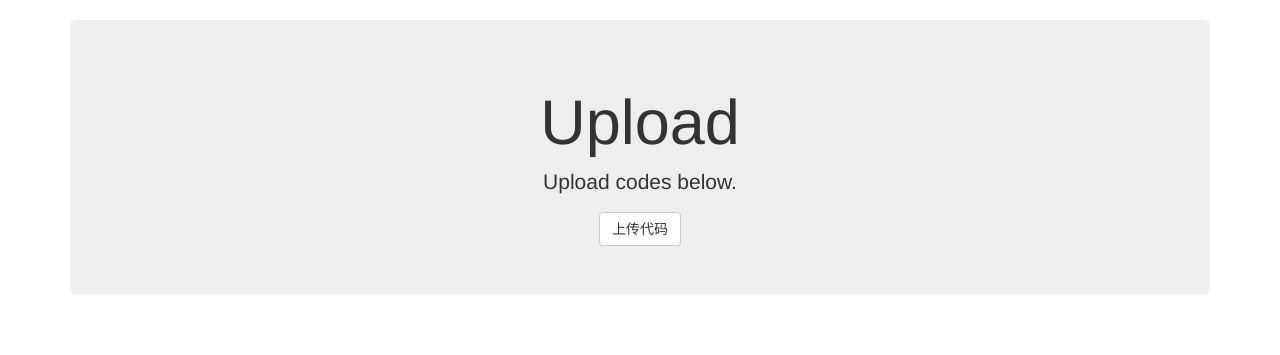
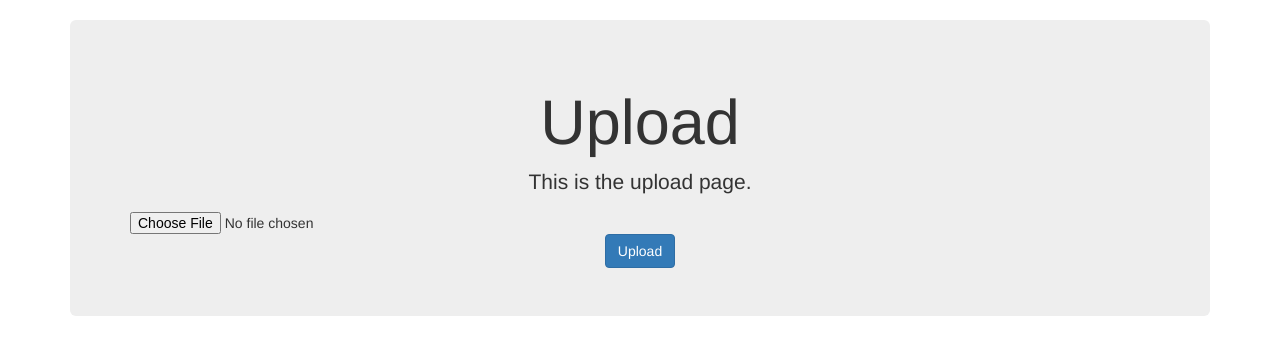
Before and after one commit to JiayangLiu/CCR_Website, a Flask app: page /upload in a window 1280 px wide. Shown: the part 52-407 px from the top of the page. Run offline with Flask 2, Linux system fonts and the light colour scheme; some libraries are stand-ins or nearby versions.

Commit message:
Upload model finished

```diff
--- a/app.py
+++ b/app.py
@@ -4,6 +4,7 @@ from wtforms import Form, StringField, TextAreaField, PasswordField, validators
 from passlib.hash import sha256_crypt
 from functools import wraps
 import os
+from werkzeug.utils import secure_filename
 
 app = Flask(__name__)
 app._static_folder = '/Users/macdowell/Desktop/CCR_Website/download_models'
@@ -34,6 +35,15 @@ def download_models():
 @app.route('/upload')
 def upload():
 	return render_template('upload.html')
+
+@app.route('/api/upload', methods=['POST', 'GET'])
+def upload_file():
+    if request.method == 'POST':
+        f = request.files['file']
+        basepath = os.path.dirname(__file__)  # 当前文件所在路径
+        upload_path = os.path.join(basepath, 'files',secure_filename(f.filename))  #注意：没有的文件夹一定要先创建，不然会提示没有该路径
+        f.save(upload_path)
+    return render_template('upload_success.html')
 
 @app.route('/rank')
 def rank():
--- a/templates/upload.html
+++ b/templates/upload.html
@@ -1,13 +1,14 @@
 {% extends 'layout.html' %}
 
 {% block body %}
-  <div class="jumbotron text-center">
-    <h1>Upload</h1>
-    <p>
-       Upload codes below.
-    </p>
-    <a href="/download_models" target="blank">
-      <button class='btn btn-default'>上传代码</button>
-    </a>
-  </div>
+<div class="jumbotron text-center">
+  <h1>Upload</h1>
+  <p>
+    This is the upload page.
+  </p>
+  <form method="post" action="/api/upload" enctype='multipart/form-data'>
+    <input type="file" name="file">
+    <button type="submit" class="btn btn-primary">Upload</button>
+  </form>
+</div>
 {% endblock %}
--- /dev/null
+++ b/templates/upload_success.html
@@ -0,0 +1 @@
+YOUR FILE HAS BEEN UPLOADED SUCCESSFULLY.
```
